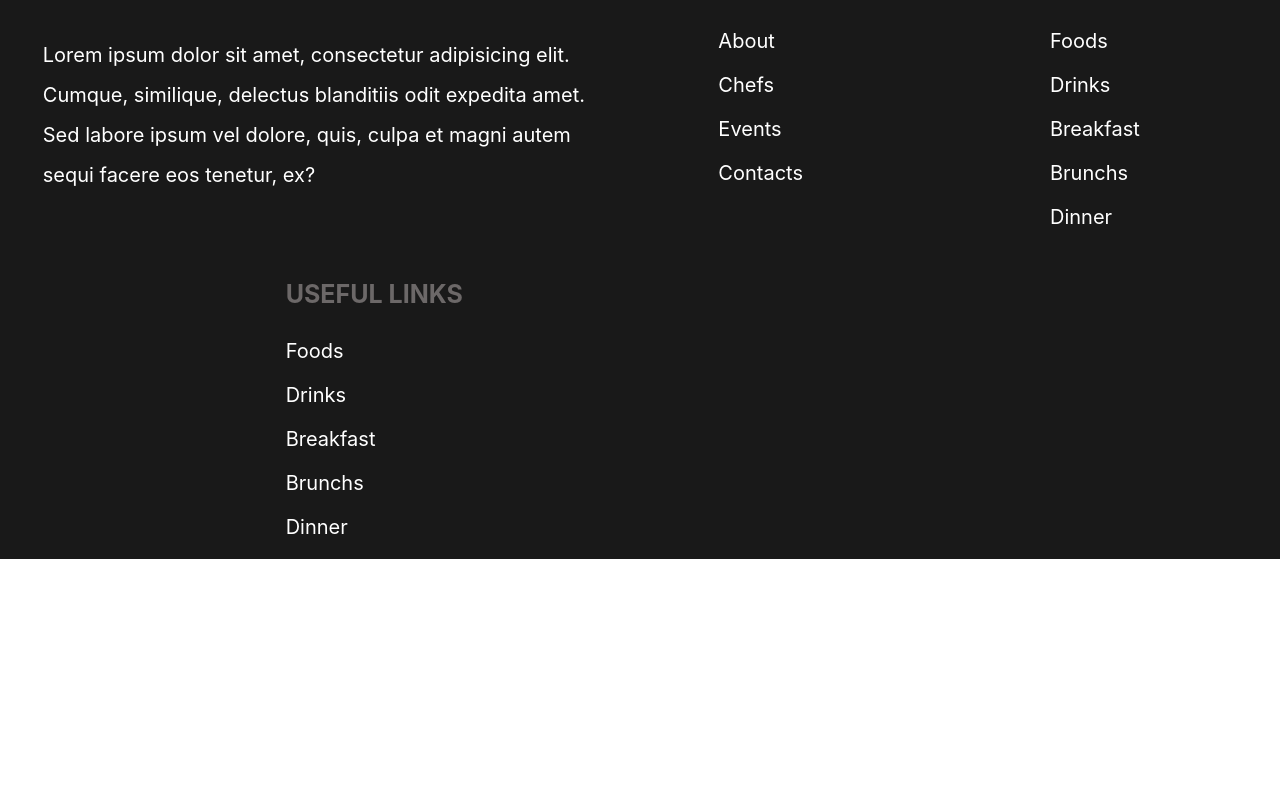
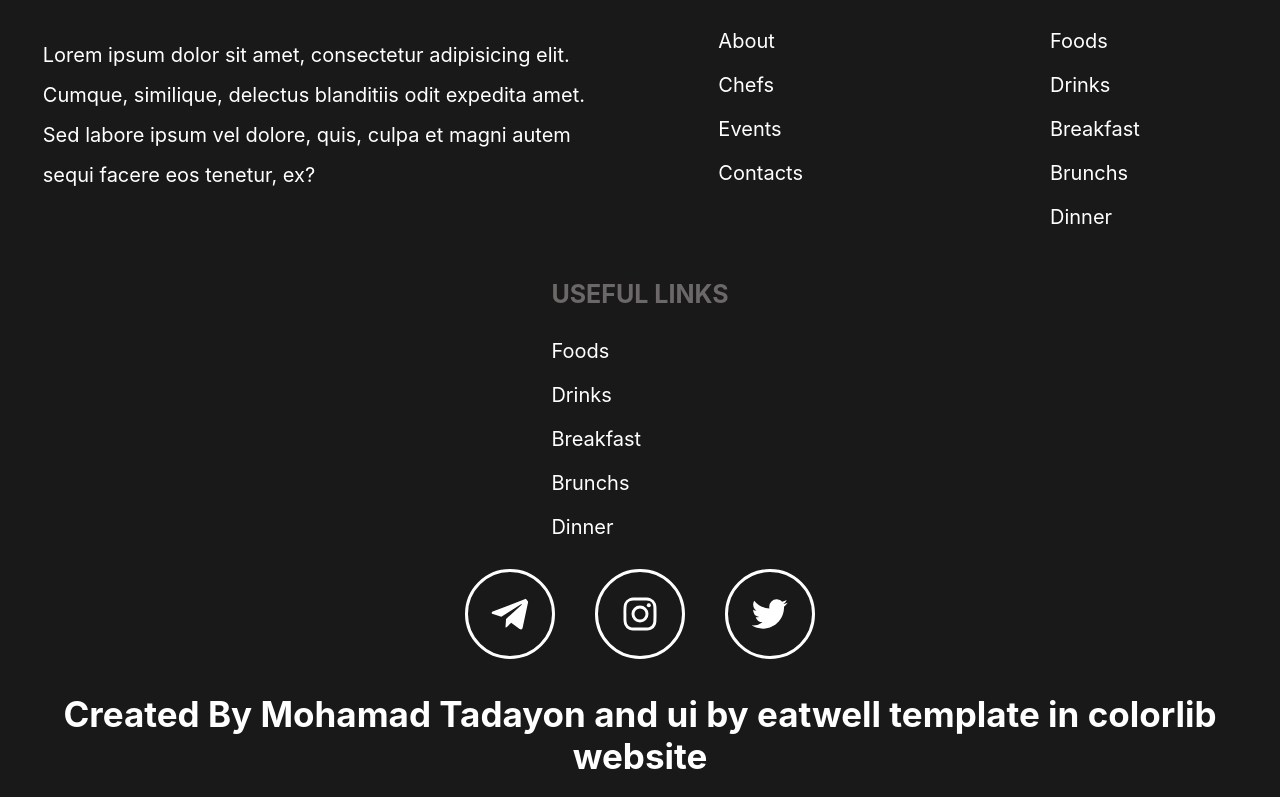
Before and after one commit to MohamadTdn/restaurantlandingwithreactjs, a React (Create React App) app: page / in a window 1280 px wide. Shown: the part 9917-10714 px from the top of the page. Before the commit the page ends 10476 px from the top, so only its background shows below. Built offline with nearby package versions, Linux system fonts and the light colour scheme.

Commit message:
create copyright component and finish the project

```diff
--- a/src/App.js
+++ b/src/App.js
@@ -7,6 +7,7 @@ import News from './Components/News/News'
 import Gallery from './Components/Gallery/Gallery'
 import Contact from './Components/Contact/Contact'
 import Footer from './Components/Footer/Footer'
+import Copyright from './Components/Copyright/Copyright'
 
 const App = () => {
   return (
@@ -19,6 +20,7 @@ const App = () => {
       <Gallery></Gallery>
       <Contact></Contact>
       <Footer></Footer>
+      <Copyright></Copyright>
     </div>
   );
 }
--- /dev/null
+++ b/src/Components/Copyright/Copyright.css
@@ -0,0 +1,25 @@
+.Copyright {
+    text-align: center;
+    background-color: #191919;
+    color: #fff;
+}
+
+.Copyright svg {
+    font-size: 90px;
+    margin: 10px 20px;
+    border: 3px solid #fff;
+    border-radius: 50%;
+    padding: 20px;
+}
+
+.Copyright svg:hover {
+    background-color: #808080;
+    color: #000000;
+    transition: 0.25s;
+    cursor: pointer;
+}
+
+.Copyright h2 {
+    font-size: 35px;
+    padding: 20px 0;
+}
--- /dev/null
+++ b/src/Components/Copyright/Copyright.js
@@ -0,0 +1,16 @@
+import React from 'react'
+import { BiLogoTelegram , BiLogoInstagram , BiLogoTwitter  } from "react-icons/bi";
+import './Copyright.css'
+
+const Copyright = () => {
+  return (
+    <div className='Copyright'>
+        <BiLogoTelegram/>
+        <BiLogoInstagram/>
+        <BiLogoTwitter/>
+        <h2>Created By Mohamad Tadayon and ui by eatwell template in colorlib website</h2>
+    </div>
+  )
+}
+
+export default Copyright
--- a/src/Components/Footer/Footer.js
+++ b/src/Components/Footer/Footer.js
@@ -6,7 +6,7 @@ const Footer = () => {
     <div className='Footer'>
         <div className='Footer-about'>
             <h5 className='Footer-about-title'>ABOUT US</h5>
-            <p className='Footer-about-desc'>Lorem ipsum dolor sit amet, consectetur adipisicing elit. Cumque, similique, delectus blanditiis odit expedita amet. Sed labore ipsum vel dolore, quis, culpa et magni autem sequi facere eos tenetur, ex?</p>
+            <p className='Footer-about-desc'>Lorem ipsum dolor sit amet, consectetur adipisicing elit. Cumque, similique, delectus blanditiis odit expedita amet. Sed labore ipsum vel dolore, quis, culpa et magni autem sequi facere eos tenetur, ex? </p>
         </div>
         <ul>
             <li><h5>THE RESTAURANT</h5></li>
@@ -31,9 +31,6 @@ const Footer = () => {
             <li><a href="#">Brunchs</a></li>
             <li><a href="#">Dinner</a></li>
         </ul>
-        <div className='Socials'>
-
-        </div>
     </div>
   )
 }
```
